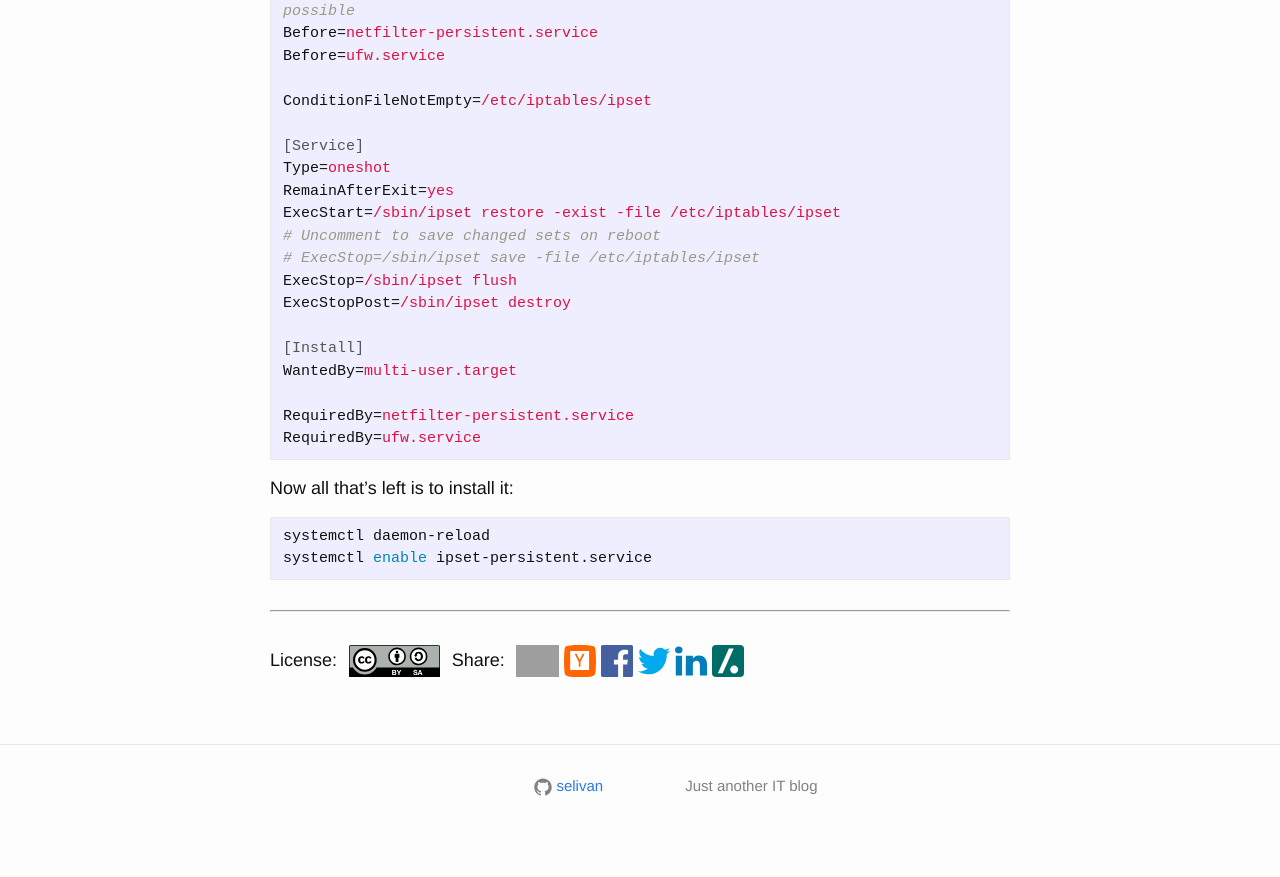
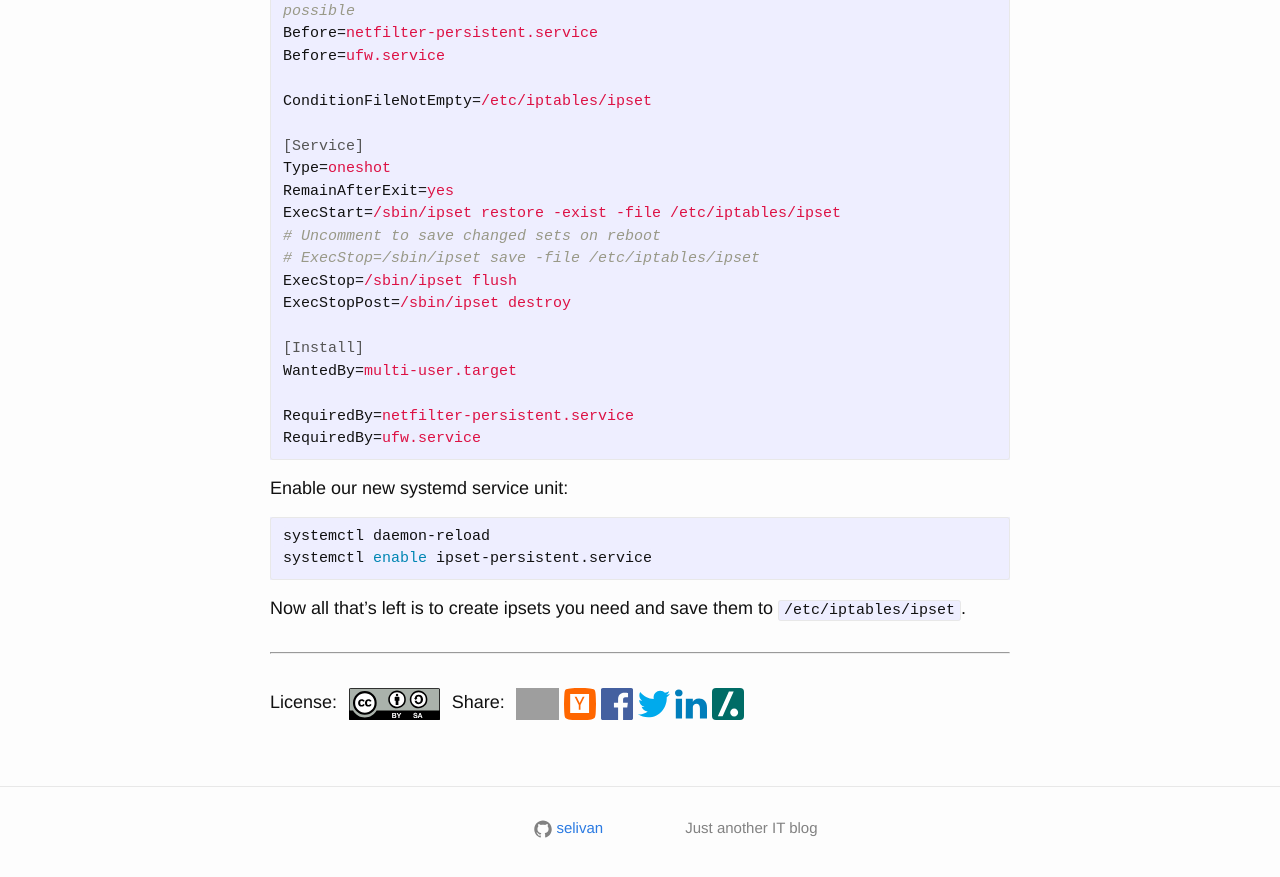
Before and after one commit to selivan/selivan.github.io, a Jekyll site: the page built from _posts/2018-07-27-ipset-save-with-ufw-and-iptables-persistent-and.md, in a window 1280 px wide and 900 px high, scrolled down 1146 px. Shown: the top 877 px of the window. Built offline with Jekyll 4.4.1, drawn with Linux system fonts in a browser that asks for light colours; comment, search, counter and statistics services are not loaded; grey boxes are pictures that could not be loaded.

Commit message:
2018-07-27 post update

````diff
--- a/_posts/2018-07-27-ipset-save-with-ufw-and-iptables-persistent-and.md
+++ b/_posts/2018-07-27-ipset-save-with-ufw-and-iptables-persistent-and.md
@@ -55,9 +55,11 @@ RequiredBy=netfilter-persistent.service
 RequiredBy=ufw.service
 ```
 
-Now all that's left is to install it:
+Enable our new systemd service unit:
 
 ```bash
 systemctl daemon-reload
 systemctl enable ipset-persistent.service
 ```
+
+Now all that's left is to create ipsets you need and save them to `/etc/iptables/ipset`.
````
